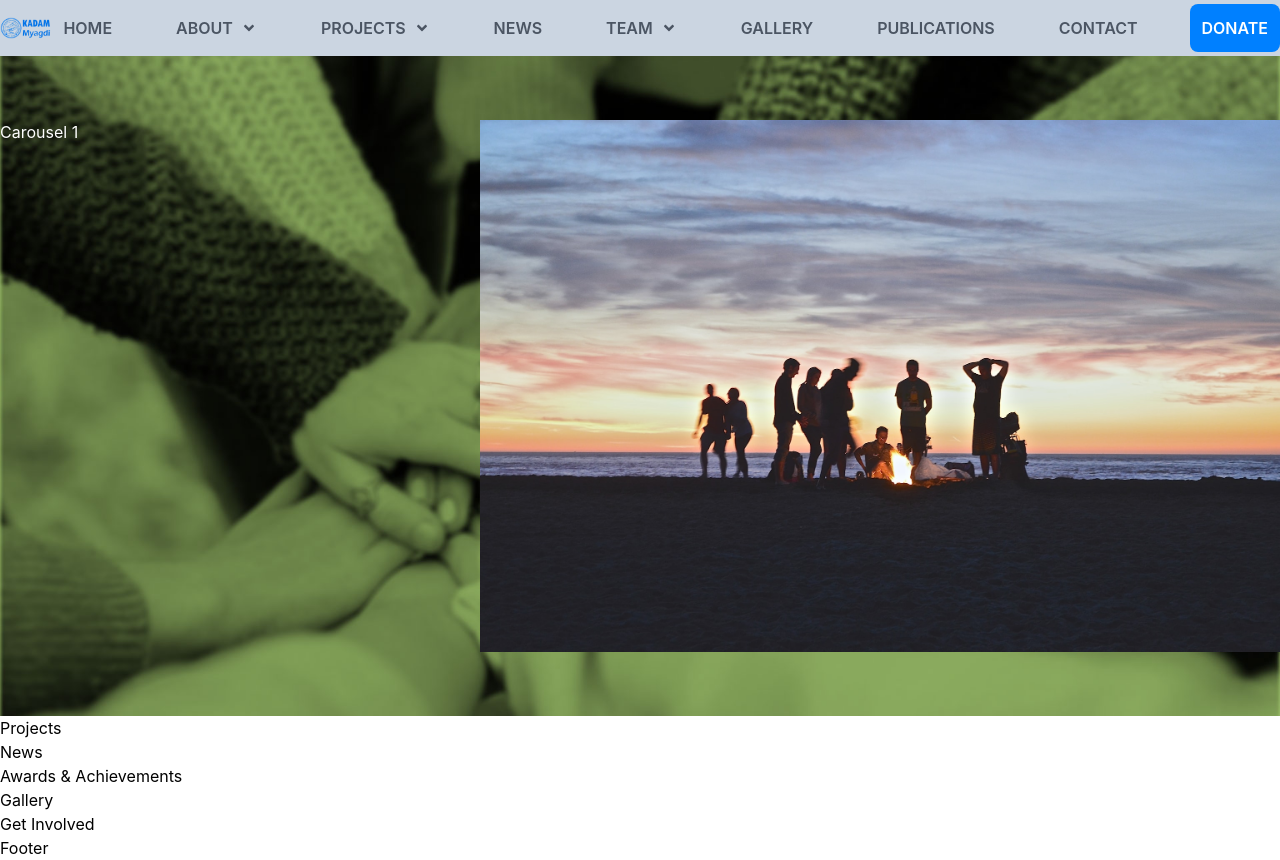
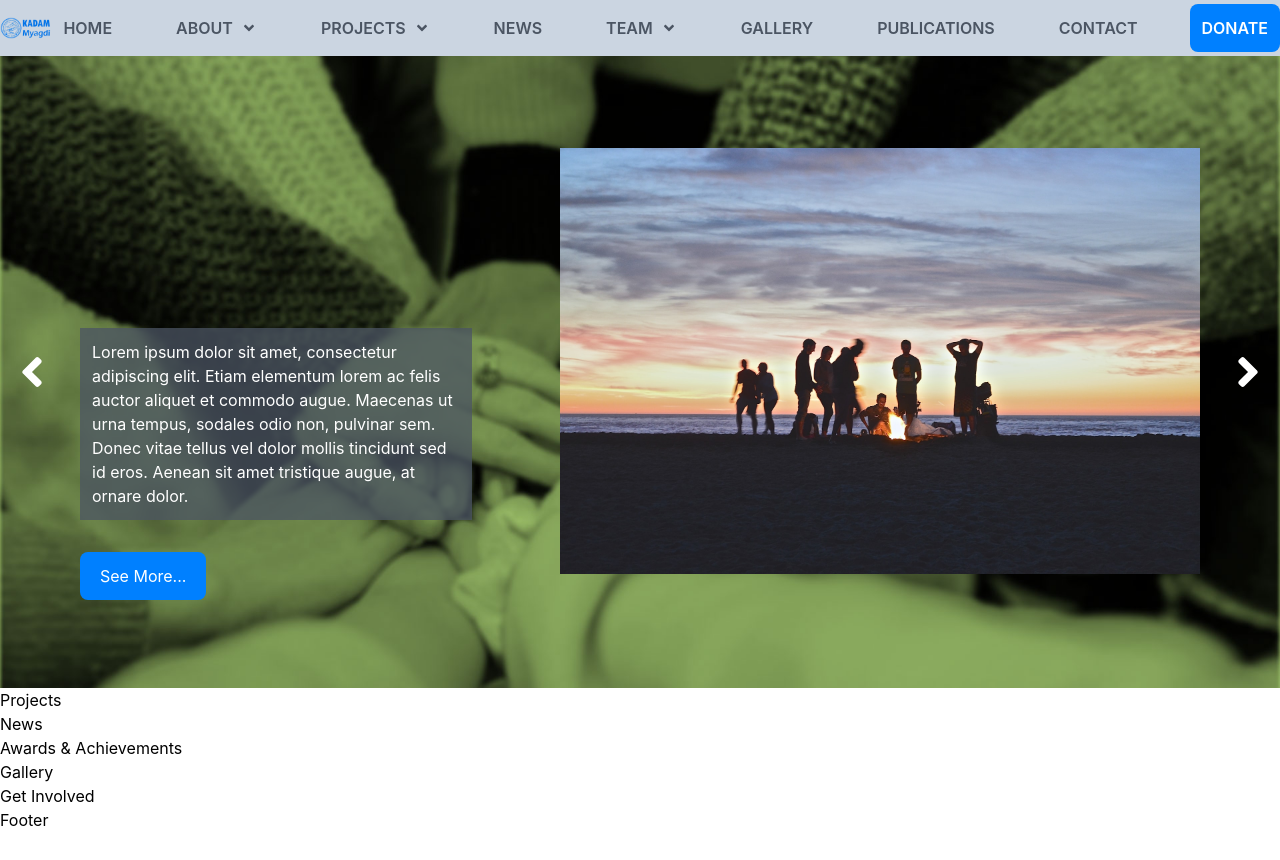
Before and after one commit to sandeshpaudel81/firebase-react, a React (Create React App) app: page / in a window 1280 px wide. After the commit the page ends 832 px from the top, so only its background shows below. Built offline with nearby package versions, Linux system fonts and the light colour scheme; no server answers.

Commit message:
carousel style done

```diff
--- a/src/pages/Home.js
+++ b/src/pages/Home.js
@@ -1,18 +1,22 @@
 import React from 'react'
 import car1 from '../assets/car1.jpg'
+import {FaAngleLeft, FaAngleRight} from 'react-icons/fa'
 
 const Home = () => {
     return (
         <div>
             {/* Carousel */}
-            <div className='carouselBg py-16'>
-                <div className='container mx-auto'>
+            <div className='carouselBg py-5 md:py-20'>
+                <div className='container mx-auto relative'>
+                    <button className='absolute p-2 group left-0 md:inset-y-0'><FaAngleLeft className='text-white group-hover:text-primary text-5xl'/></button>
+                    <button className='absolute p-2 group md:inset-y-0 right-0'><FaAngleRight className='text-white group-hover:text-primary text-5xl'/></button>
                     <div className='grid grid-cols-8'>
-                        <div className='col-span-3 text-white'>
-                            <h1>Carousel 1</h1>
+                        <div className='col-span-8 md:col-span-5 md:order-last p-2 md:p-3 md:px-20'>
+                            <img src={car1} alt='carousel-1' className='w-full max-h-[350px] md:max-h-[600px] object-contain'/>
                         </div>
-                        <div className='col-span-5'>
-                            <img src={car1} alt='carousel-1' className='w-full'/>
+                        <div className='col-span-8 md:col-span-3 text-white p-2 md:pt-48 md:pl-20'>
+                            <p className='bg-gray-600/75 p-3'>Lorem ipsum dolor sit amet, consectetur adipiscing elit.  Etiam elementum lorem ac felis auctor aliquet et commodo augue. Maecenas ut urna tempus, sodales odio non, pulvinar sem. Donec vitae tellus vel dolor mollis tincidunt sed id eros. Aenean sit amet tristique augue, at ornare dolor.</p>
+                            <div><button className='bg-primary rounded-lg px-5 py-3 mt-5 md:mt-8  hover:bg-primaryDark'>See More...</button></div>
                         </div>
                     </div>
                 </div>
```
